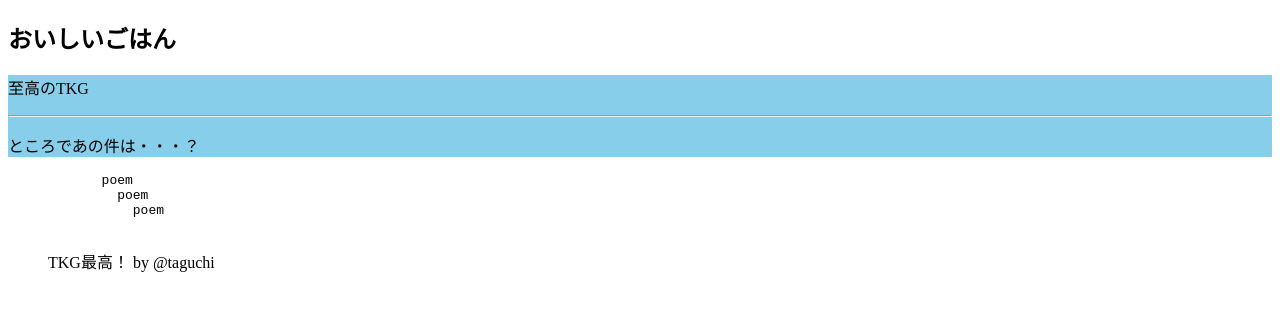
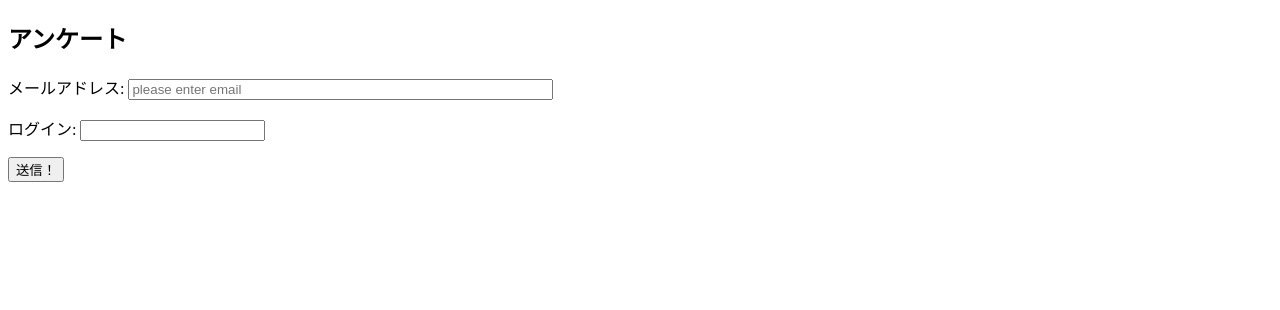
Before and after one commit to gcnishino/basic_html_v3, a plain HTML site: page index.html in a window 1280 px wide. Drawn offline with Linux system fonts and the light colour scheme.

Commit message:
build(core): index.html
#18 inputタグで入力部品を作ろう

```diff
--- a/index.html
+++ b/index.html
@@ -5,29 +5,14 @@
   <title>はじめてのHTML</title>
 </head>
 <body>
-  <!--
-  p: 段落
-  hr: 水平線
-  pre: 改行や字下げを保持
-  blockquote: 引用
-  div: スタイリング
-  -->
-
   <article>
-    <h1>おいしいごはん</h1>
-    <div style="background:skyblue;">
-      <p>至高のTKG</p>
-      <hr>
-      <p>ところであの件は・・・？</p>
-    </div>
-    <pre>
-            poem
-              poem
-                poem
-        </pre>
-    <blockquote>
-      TKG最高！ by @taguchi
-    </blockquote>
+    <h1>アンケート</h1>
+    <form action="survey.php" method="post">
+      <p>メールアドレス: <input type="text" name="email" size="50" placeholder="please enter email"></p>
+      <p>ログイン: <input type="password" name="password"></p>
+      <input type="hidden" name="user_id" value="23423">
+      <p><input type="submit" value="送信！"></p>
+    </form>
   </article>
 </body>
 </html>
```
